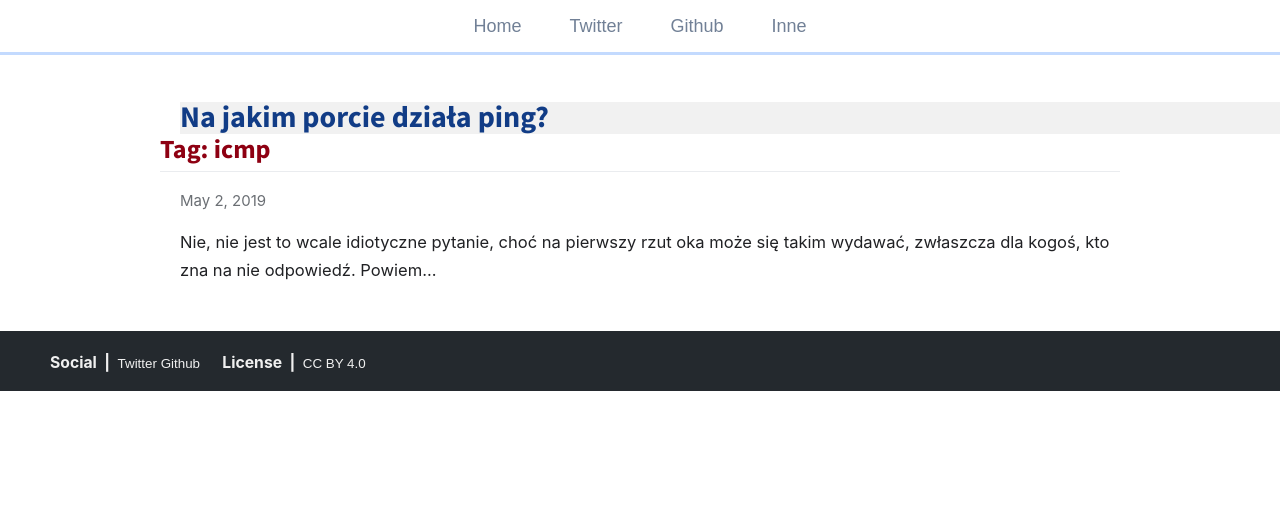
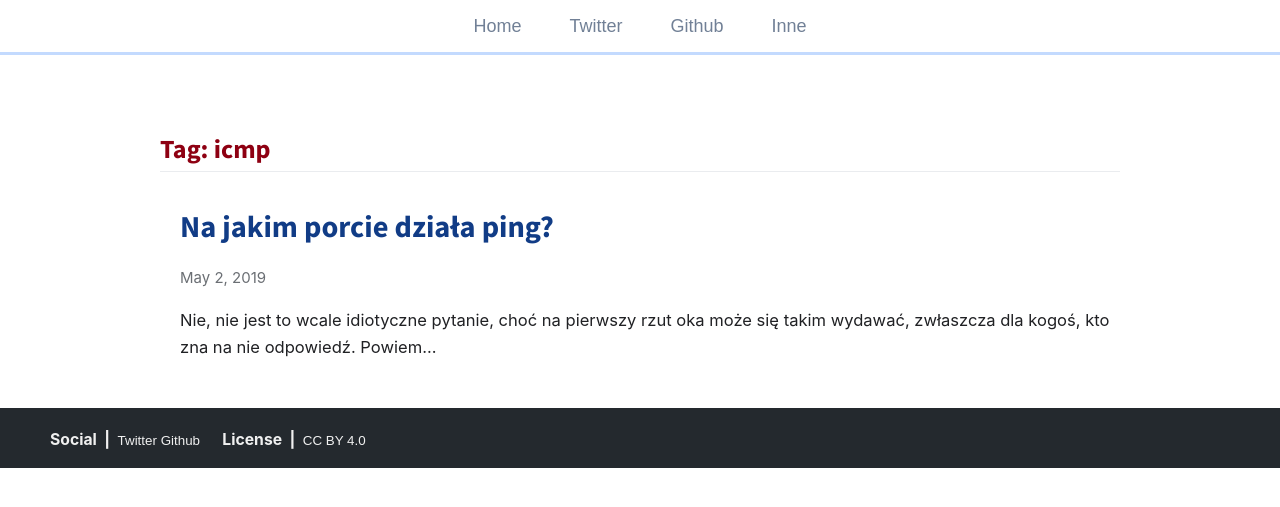
Before and after one commit to git04112019/trimstray.github.io, a Jekyll site: the page built from tags/icmp.html, in a window 1280 px wide. Shown: the top 507 px of the page. Built offline with Jekyll 4.4.1, drawn with Linux system fonts in a browser that asks for light colours.

Commit message:
uncommited changes - signed-off-by: trimstray <trimstray@gmail.com>

```diff
--- a/_layouts/tag.html
+++ b/_layouts/tag.html
@@ -9,7 +9,7 @@ id: tag
 <ul class="no-bullets">
   {% for post in site.tags[page.tag] %}
     <li>
-      <h3 class="header">
+      <h3 class="headerx">
         <a class="std" href="{{ post.url | relative_url }}">
           {{ post.title }}
         </a>
```
